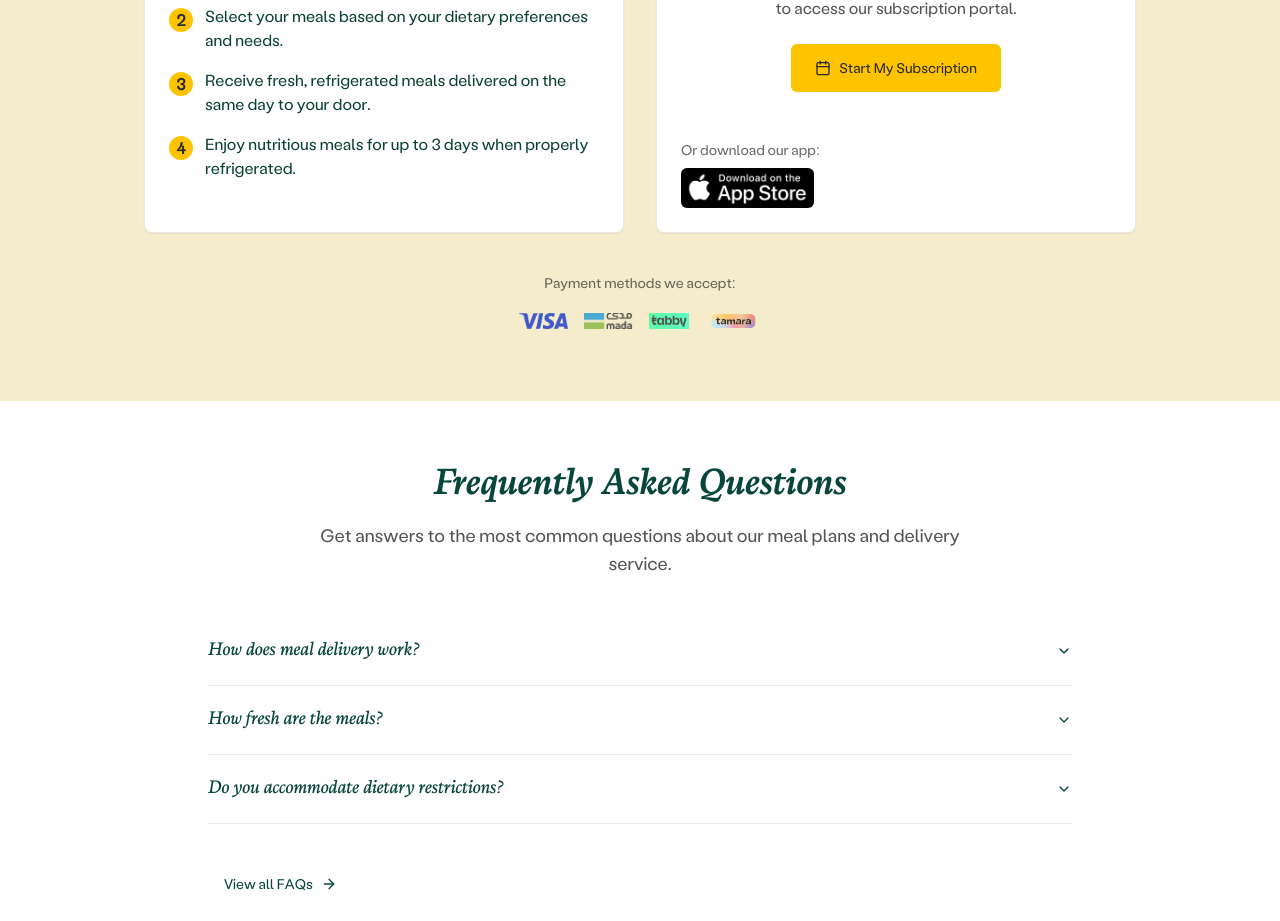
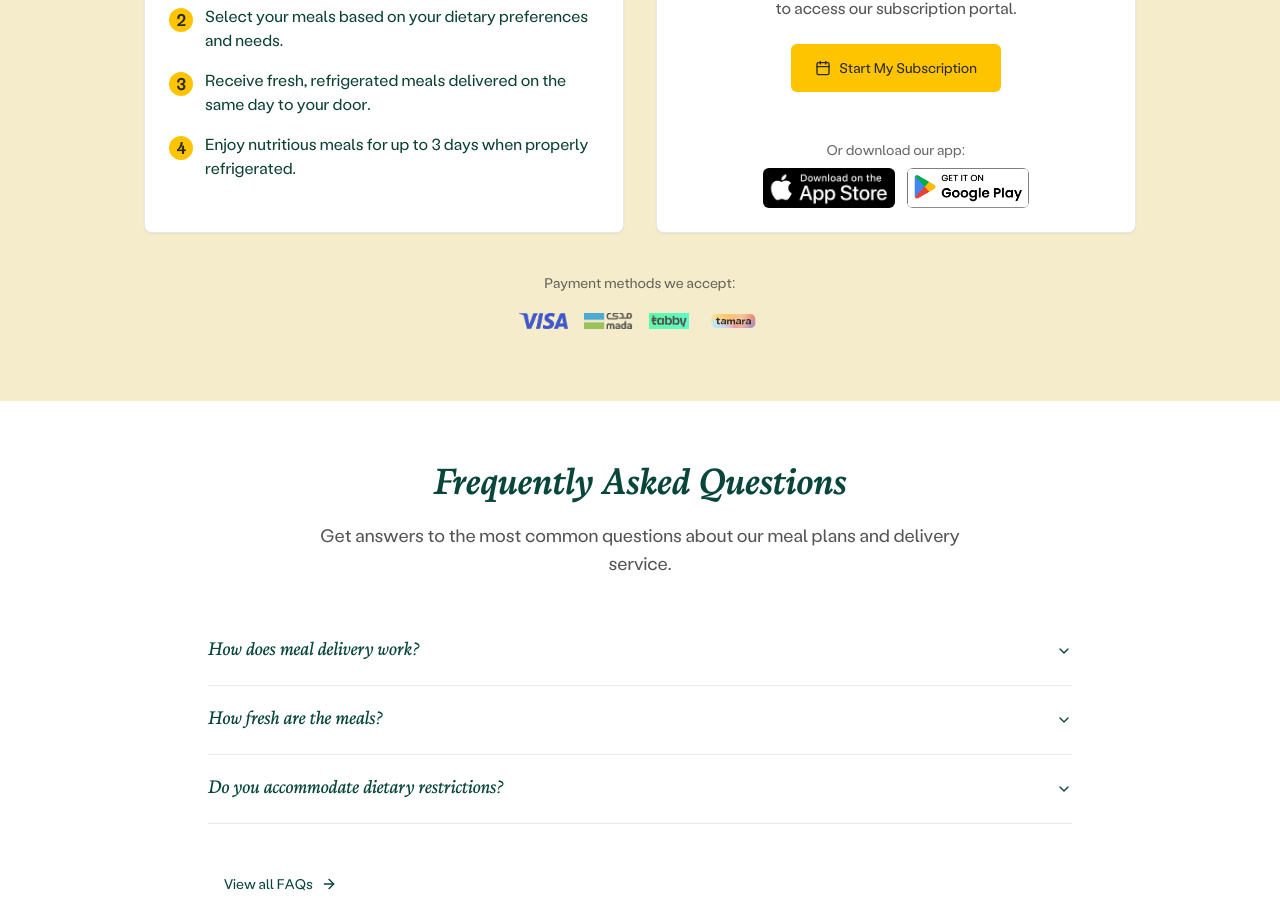
Before and after one commit to CerciMuh/FRSH, a React (Vite) app: page / in a window 1280 px wide. Shown: the part 3640-4561 px from the top of the page. Built offline with nearby package versions, Linux system fonts and the light colour scheme.

Commit message:
logo of androig image

```diff
--- a/src/components/SubscribeSection.tsx
+++ b/src/components/SubscribeSection.tsx
@@ -76,8 +76,10 @@ const SubscribeSection = () => {
                 </Button>
               </a>
             </CardContent>
-            <CardFooter className="flex flex-col items-start pt-4">
+            <CardFooter className="flex flex-col pt-4">
   <p className="text-sm text-frsh-gray-dark/70 mb-2">{t('subscribe.getStarted.orDownload')}</p>
+
+  <div className="flex gap-3">
     <a
       href="https://apps.apple.com/app/id6742881525"
       target="_blank"
@@ -89,7 +91,22 @@ const SubscribeSection = () => {
         className="h-10 rounded-md"
       />
     </a>
+
+    <a
+      href="https://play.google.com/store/apps/details?id=com.yumealz.frsh&hl=en"
+      target="_blank"
+      rel="noopener noreferrer"
+    >
+      <img
+        src="/lovable-uploads/google-play-badge.png"
+        alt="Download on Google Play"
+        className="h-10 rounded-md"
+      />
+    </a>
+  </div>
 </CardFooter>
+
+
           </Card>
         </div>
 
```
Also changed, not shown: public/lovable-uploads/google-play-badge.png (added). Lines whose indentation alone changed are shown as unchanged.
